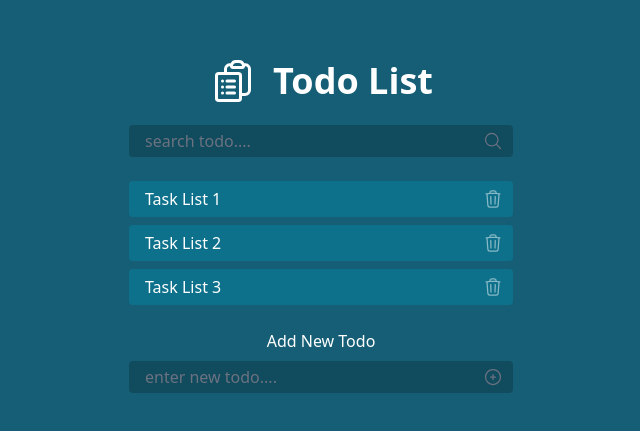
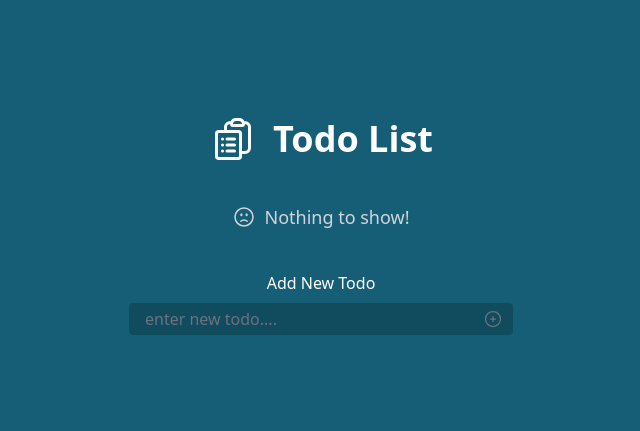
Before and after one commit to rslahmed/vue-3-crash, a Vue app: page / in a window 1280 px wide. Shown: the part 175-606 px from the top of the page, without its empty margins (319-959 px from the left). Built offline with nearby package versions, Linux system fonts and the light colour scheme.

Commit message:
todo complete

```diff
--- a/src/App.vue
+++ b/src/App.vue
@@ -1,21 +1,45 @@
+<script setup>
+import {computed, ref} from "vue";
+import TodoTitle from './components/TodoTitle.vue'
+import TodoList from './components/TodoList.vue'
+
+const todoLists = ref([])
+
+// add
+const newTodo = ref(null)
+
+function addTodo() {
+  todoLists.value.push(newTodo.value)
+  newTodo.value = null
+}
+
+// remove
+function removeTodo(index) {
+  todoLists.value.splice(index, 1)
+}
+
+// filter
+const searchInput = ref(null)
+const filteredTodos = computed(() => {
+  if (searchInput.value) {
+    return todoLists.value.filter(task => task.indexOf(searchInput.value) !== -1)
+  } else {
+    return todoLists.value
+  }
+})
+</script>
+
 <template>
   <main class="min-h-screen w-full py-20 px-5 flex items-center justify-center bg-cyan-800">
     <!-- Todos wrapper -->
     <div class="w-full max-w-sm">
       <!-- Todos title -->
-      <div class="flex items-center justify-center text-white space-x-4">
-        <svg xmlns="http://www.w3.org/2000/svg" fill="none" viewBox="0 0 24 24" stroke-width="1.5" stroke="currentColor"
-             class="w-12 h-12">
-          <path stroke-linecap="round" stroke-linejoin="round"
-                d="M9 12h3.75M9 15h3.75M9 18h3.75m3 .75H18a2.25 2.25 0 002.25-2.25V6.108c0-1.135-.845-2.098-1.976-2.192a48.424 48.424 0 00-1.123-.08m-5.801 0c-.065.21-.1.433-.1.664 0 .414.336.75.75.75h4.5a.75.75 0 00.75-.75 2.25 2.25 0 00-.1-.664m-5.8 0A2.251 2.251 0 0113.5 2.25H15c1.012 0 1.867.668 2.15 1.586m-5.8 0c-.376.023-.75.05-1.124.08C9.095 4.01 8.25 4.973 8.25 6.108V8.25m0 0H4.875c-.621 0-1.125.504-1.125 1.125v11.25c0 .621.504 1.125 1.125 1.125h9.75c.621 0 1.125-.504 1.125-1.125V9.375c0-.621-.504-1.125-1.125-1.125H8.25zM6.75 12h.008v.008H6.75V12zm0 3h.008v.008H6.75V15zm0 3h.008v.008H6.75V18z"/>
-        </svg>
-        <h1 class="font-semibold text-4xl">Todo List</h1>
-      </div>
+      <TodoTitle />
       <!-- Todos title end -->
 
       <!-- Todos search -->
-      <div class="mt-5 relative">
-        <input type="text"
+      <div v-show="todoLists.length" class="mt-5 relative">
+        <input v-model="searchInput" type="text"
                class="block px-4 py-1 bg-black/20 w-full rounded focus:outline-none focus:ring focus:ring-cyan-700 text-gray-200 placeholder:text-gray-500"
                placeholder='search todo....'>
         <svg xmlns="http://www.w3.org/2000/svg" fill="none" viewBox="0 0 24 24" stroke-width="1.5" stroke="currentColor"
@@ -28,35 +52,33 @@
 
       <!-- Todos List -->
       <div class="mt-6 space-y-2">
-        <!-- Single list -->
-        <div v-for="n in 3"
-             class="pl-4 pr-2.5 py-1.5 text-white rounded bg-cyan-700/90 relative flex items-center justify-between">
-          <p>Task List {{ n }}</p>
-          <!-- Delete list -->
-          <button class="opacity-50 hover:opacity-100 active:scale-90 transition">
-            <svg xmlns="http://www.w3.org/2000/svg" fill="none" viewBox="0 0 24 24" stroke-width="1.5"
-                 stroke="currentColor" class="w-5 h-5">
-              <path stroke-linecap="round" stroke-linejoin="round"
-                    d="M14.74 9l-.346 9m-4.788 0L9.26 9m9.968-3.21c.342.052.682.107 1.022.166m-1.022-.165L18.16 19.673a2.25 2.25 0 01-2.244 2.077H8.084a2.25 2.25 0 01-2.244-2.077L4.772 5.79m14.456 0a48.108 48.108 0 00-3.478-.397m-12 .562c.34-.059.68-.114 1.022-.165m0 0a48.11 48.11 0 013.478-.397m7.5 0v-.916c0-1.18-.91-2.164-2.09-2.201a51.964 51.964 0 00-3.32 0c-1.18.037-2.09 1.022-2.09 2.201v.916m7.5 0a48.667 48.667 0 00-7.5 0"/>
-            </svg>
-          </button>
-          <!-- Delete list end -->
-        </div>
-        <!-- Single list end -->
+
+        <!-- Empty todos -->
+        <p v-show="!filteredTodos.length" class="text-gray-300 text-lg py-4 flex items-center justify-center">
+          <svg xmlns="http://www.w3.org/2000/svg" fill="none" viewBox="0 0 24 24" stroke-width="1.5"
+               stroke="currentColor" class="w-6 h-6 mr-2">
+            <path stroke-linecap="round" stroke-linejoin="round"
+                  d="M15.182 16.318A4.486 4.486 0 0012.016 15a4.486 4.486 0 00-3.198 1.318M21 12a9 9 0 11-18 0 9 9 0 0118 0zM9.75 9.75c0 .414-.168.75-.375.75S9 10.164 9 9.75 9.168 9 9.375 9s.375.336.375.75zm-.375 0h.008v.015h-.008V9.75zm5.625 0c0 .414-.168.75-.375.75s-.375-.336-.375-.75.168-.75.375-.75.375.336.375.75zm-.375 0h.008v.015h-.008V9.75z"/>
+          </svg>
+          Nothing to show!
+        </p>
+
+        <TodoList v-for="(todo, index) in filteredTodos" :key="index" :todo="todo" :index="index"
+                  @removeTodo="removeTodo"/>
       </div>
       <!-- Todos List end -->
 
       <!-- Add Todos -->
       <h4 class="text-white mb-2 mt-6 text-center">Add New Todo</h4>
-      <div class="relative">
-        <input type="text"
+      <form @submit.prevent="addTodo" class="relative">
+        <input v-model="newTodo" type="text"
                class="block px-4 py-1 bg-black/20 w-full rounded focus:outline-none focus:ring focus:ring-cyan-700 text-gray-200 placeholder:text-gray-500"
                placeholder='enter new todo....'>
         <svg xmlns="http://www.w3.org/2000/svg" fill="none" viewBox="0 0 24 24" stroke-width="1.5" stroke="currentColor"
              class="w-5 h-5 absolute right-2.5 top-1.5 text-gray-500">
           <path stroke-linecap="round" stroke-linejoin="round" d="M12 9v6m3-3H9m12 0a9 9 0 11-18 0 9 9 0 0118 0z"/>
         </svg>
-      </div>
+      </form>
       <!-- Add Todos end -->
 
     </div>
--- a/src/components/HelloWorld.vue
+++ /dev/null
@@ -1,40 +0,0 @@
-<script setup>
-import { ref } from 'vue'
-
-defineProps({
-  msg: String
-})
-
-const count = ref(0)
-</script>
-
-<template>
-  <h1>{{ msg }}</h1>
-
-  <div class="card">
-    <button type="button" @click="count++">count is {{ count }}</button>
-    <p>
-      Edit
-      <code>components/HelloWorld.vue</code> to test HMR
-    </p>
-  </div>
-
-  <p>
-    Check out
-    <a href="https://vuejs.org/guide/quick-start.html#local" target="_blank"
-      >create-vue</a
-    >, the official Vue + Vite starter
-  </p>
-  <p>
-    Install
-    <a href="https://github.com/johnsoncodehk/volar" target="_blank">Volar</a>
-    in your IDE for a better DX
-  </p>
-  <p class="read-the-docs">Click on the Vite and Vue logos to learn more</p>
-</template>
-
-<style scoped>
-.read-the-docs {
-  color: #888;
-}
-</style>
--- /dev/null
+++ b/src/components/TodoList.vue
@@ -0,0 +1,29 @@
+<script setup>
+const props = defineProps({
+  todo: {
+    type: String,
+    required: true
+  },
+  index: {
+    type: Number,
+    required: true
+  },
+})
+</script>
+
+<template>
+  <!-- Single list -->
+  <div class="pl-4 pr-2.5 py-1.5 text-white rounded bg-cyan-700/90 relative flex items-center justify-between">
+    <p>{{ todo }}</p>
+    <!-- Delete list -->
+    <button @click="$emit('removeTodo', index)" class="opacity-50 hover:opacity-100 active:scale-90 transition">
+      <svg xmlns="http://www.w3.org/2000/svg" fill="none" viewBox="0 0 24 24" stroke-width="1.5"
+           stroke="currentColor" class="w-5 h-5">
+        <path stroke-linecap="round" stroke-linejoin="round"
+              d="M14.74 9l-.346 9m-4.788 0L9.26 9m9.968-3.21c.342.052.682.107 1.022.166m-1.022-.165L18.16 19.673a2.25 2.25 0 01-2.244 2.077H8.084a2.25 2.25 0 01-2.244-2.077L4.772 5.79m14.456 0a48.108 48.108 0 00-3.478-.397m-12 .562c.34-.059.68-.114 1.022-.165m0 0a48.11 48.11 0 013.478-.397m7.5 0v-.916c0-1.18-.91-2.164-2.09-2.201a51.964 51.964 0 00-3.32 0c-1.18.037-2.09 1.022-2.09 2.201v.916m7.5 0a48.667 48.667 0 00-7.5 0"/>
+      </svg>
+    </button>
+    <!-- Delete list end -->
+  </div>
+  <!-- Single list end -->
+</template>
--- /dev/null
+++ b/src/components/TodoTitle.vue
@@ -0,0 +1,10 @@
+<template>
+  <div class="flex items-center justify-center text-white space-x-4">
+    <svg xmlns="http://www.w3.org/2000/svg" fill="none" viewBox="0 0 24 24" stroke-width="1.5" stroke="currentColor"
+         class="w-12 h-12">
+      <path stroke-linecap="round" stroke-linejoin="round"
+            d="M9 12h3.75M9 15h3.75M9 18h3.75m3 .75H18a2.25 2.25 0 002.25-2.25V6.108c0-1.135-.845-2.098-1.976-2.192a48.424 48.424 0 00-1.123-.08m-5.801 0c-.065.21-.1.433-.1.664 0 .414.336.75.75.75h4.5a.75.75 0 00.75-.75 2.25 2.25 0 00-.1-.664m-5.8 0A2.251 2.251 0 0113.5 2.25H15c1.012 0 1.867.668 2.15 1.586m-5.8 0c-.376.023-.75.05-1.124.08C9.095 4.01 8.25 4.973 8.25 6.108V8.25m0 0H4.875c-.621 0-1.125.504-1.125 1.125v11.25c0 .621.504 1.125 1.125 1.125h9.75c.621 0 1.125-.504 1.125-1.125V9.375c0-.621-.504-1.125-1.125-1.125H8.25zM6.75 12h.008v.008H6.75V12zm0 3h.008v.008H6.75V15zm0 3h.008v.008H6.75V18z"/>
+    </svg>
+    <h1 class="font-semibold text-4xl">Todo List</h1>
+  </div>
+</template>
```
